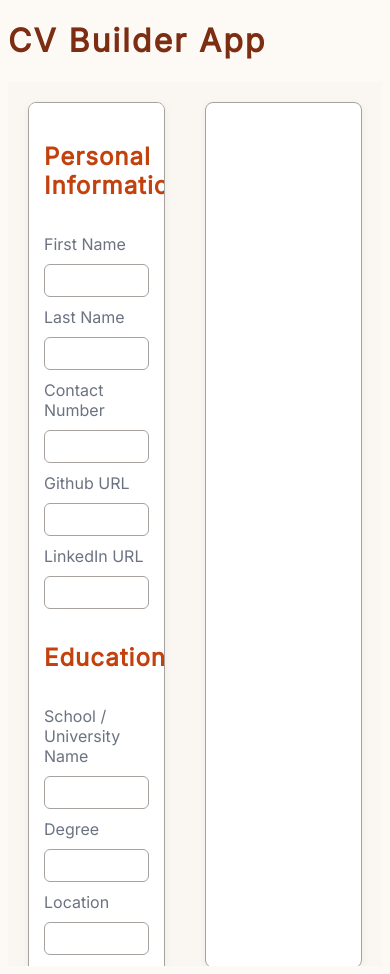
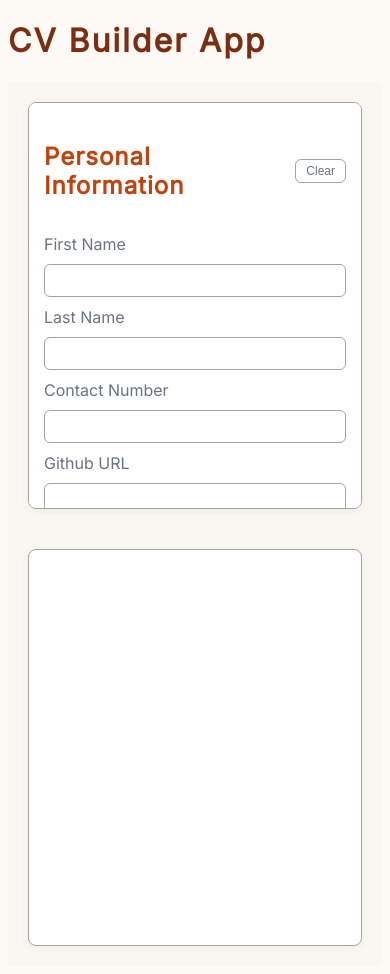
Before and after one commit to sameeksha-dalvi/cv-builder, a React (Vite) app: page / in a window 390 px wide. Built offline with nearby package versions, Linux system fonts and the light colour scheme.

Commit message:
feat: support multiple education entries

```diff
--- a/src/App.css
+++ b/src/App.css
@@ -187,7 +187,7 @@ p {
   gap: 5px;
 }
 
-.preview-exp-right > p {
+.preview-exp-right>p {
   font-size: 12px;
   margin: 0;
 }
@@ -209,7 +209,9 @@ p {
   margin: 0;
 }
 
-.preview-skills,.preview-experience,.preview-education {
+.preview-skills,
+.preview-experience,
+.preview-education {
   margin-top: 20px;
 }
 
@@ -247,3 +249,27 @@ p {
 .clear-btn:hover {
   background-color: var(--color-surface);
 }
+
+.date-section {
+  display: flex;
+  gap: 15px;
+  align-items: center;
+  margin-top: 10px;
+  margin-bottom: 10px;
+}
+
+.education-item {
+  display: flex;
+  flex-direction: column;
+  gap: 10px;
+  margin-bottom: 20px;
+  padding-bottom: 15px;
+  border-bottom: 1px solid var(--color-border);
+}
+
+@media (max-width: 600px) {
+  .container {
+    display: flex;
+    flex-direction: column;
+  }
+}
--- a/src/App.jsx
+++ b/src/App.jsx
@@ -40,13 +40,16 @@ const App = () => {
     linkedInUrl: "",
   });
 
-  const [education, setEducation] = useState({
+
+  const [educationList, setEducationList] = useState([
+    {
       school: "",
       degree: "",
       location: "",
       startDate: "",
       endDate: "",
-  });
+    },
+  ]);
 
   const [experience, setExperience] = useState({
     company: "",
@@ -68,14 +71,15 @@ const App = () => {
     }));
   };
 
-  const handleEducationChange = (e) => {
-    //console.log("handleEducationChange ", e)
+
+
+  const handleEducationChange = (index, e) => {
     const { name, value } = e.target;
 
-    setEducation((prev) => ({
-      ...prev,
-      [name]: value,
-    }));
+    const updatedList = [...educationList];
+    updatedList[index][name] = value;
+
+    setEducationList(updatedList);
   };
 
   const handleExperienceChange = (e) => {
@@ -108,7 +112,10 @@ const App = () => {
     return `${formattedStart} - ${formattedEnd}`;
   };
 
-  const hasEducationData = education.school || education.degree;
+
+  const hasEducationData = educationList.some(
+    (edu) => edu.school || edu.degree
+  );
 
   const hasExperienceData = experience.company || experience.role;
 
@@ -169,47 +176,77 @@ const App = () => {
             <SectionHeader title="Education" />
             <ClearButton
               onClick={() =>
-                setEducation({
+                setEducationList([
+                  {
                     school: "",
                     degree: "",
                     location: "",
                     startDate: "",
                     endDate: "",
-                })
+                  },
+                ])
               }
             />
           </div>
 
+          {educationList.map((edu, index) => (
+            <div key={index} className="education-item">
               <Input
                 label="School / University Name"
                 name="school"
-            value={education.school}
-            onChange={handleEducationChange}
+                value={edu.school}
+                onChange={(e) => handleEducationChange(index, e)}
               />
+
               <Input
                 label="Degree"
                 name="degree"
-            value={education.degree}
-            onChange={handleEducationChange}
+                value={edu.degree}
+                onChange={(e) => handleEducationChange(index, e)}
               />
+
               <Input
                 label="Location"
                 name="location"
-            value={education.location}
-            onChange={handleEducationChange}
+                value={edu.location}
+                onChange={(e) => handleEducationChange(index, e)}
               />
+              <div className="date-section">
                 <Input
                   label="Start Date"
                   name="startDate"
                   type="date"
-            value={education.startDate}
-            onChange={handleEducationChange} />
+                  value={edu.startDate}
+                  onChange={(e) => handleEducationChange(index, e)}
+                />
+
                 <Input
                   label="End Date"
                   name="endDate"
                   type="date"
-            value={education.endDate}
-            onChange={handleEducationChange} />
+                  value={edu.endDate}
+                  onChange={(e) => handleEducationChange(index, e)}
+                />
+              </div>
+
+            </div>
+          ))}
+          <button
+            onClick={() =>
+              setEducationList([
+                ...educationList,
+                {
+                  school: "",
+                  degree: "",
+                  location: "",
+                  startDate: "",
+                  endDate: "",
+                },
+              ])
+            }
+          >
+            Add Education
+          </button>
           <div className="section-header">
             <SectionHeader title="Experience" />
             <ClearButton
@@ -242,7 +279,7 @@ const App = () => {
             name="location"
             value={experience.location}
             onChange={handleExperienceChange} />
-
+          <div className="date-section">
             <Input
               label="Start Date"
               name="startDate"
@@ -256,6 +293,8 @@ const App = () => {
               type="date"
               value={experience.endDate}
               onChange={handleExperienceChange} />
+          </div>
+
 
           <Input
             label="Description"
@@ -287,18 +326,23 @@ const App = () => {
           {hasEducationData && (
             <div className='preview-education'>
               <h4 className='preview-section-header'>Education</h4>
-              <div className='preview-ed-data'>
-                <div className='preview-ed-left'>
-                  <p className='preview-ed-school'>{education.school}</p>
-                  <p className='preview-ed-degree'>{education.degree}</p>
+              {educationList.map((edu, index) => (
+                (edu.school || edu.degree) && (
+                  <div key={index} className="preview-ed-data">
+                    <div className="preview-ed-left">
+                      <p className="preview-ed-school">{edu.school}</p>
+                      <p className="preview-ed-degree">{edu.degree}</p>
                     </div>
-                <div className='preview-ed-right'>
+
+                    <div className="preview-ed-right">
                       <p>
-                    {formatDateRange(education.startDate, education.endDate)}
-                    {education.location && ` | ${education.location}`}
+                        {formatDateRange(edu.startDate, edu.endDate)}
+                        {edu.location && ` | ${edu.location}`}
                       </p>
                     </div>
                   </div>
+                )
+              ))}
 
             </div>
           )}
```
Lines whose indentation alone changed are shown as unchanged.
